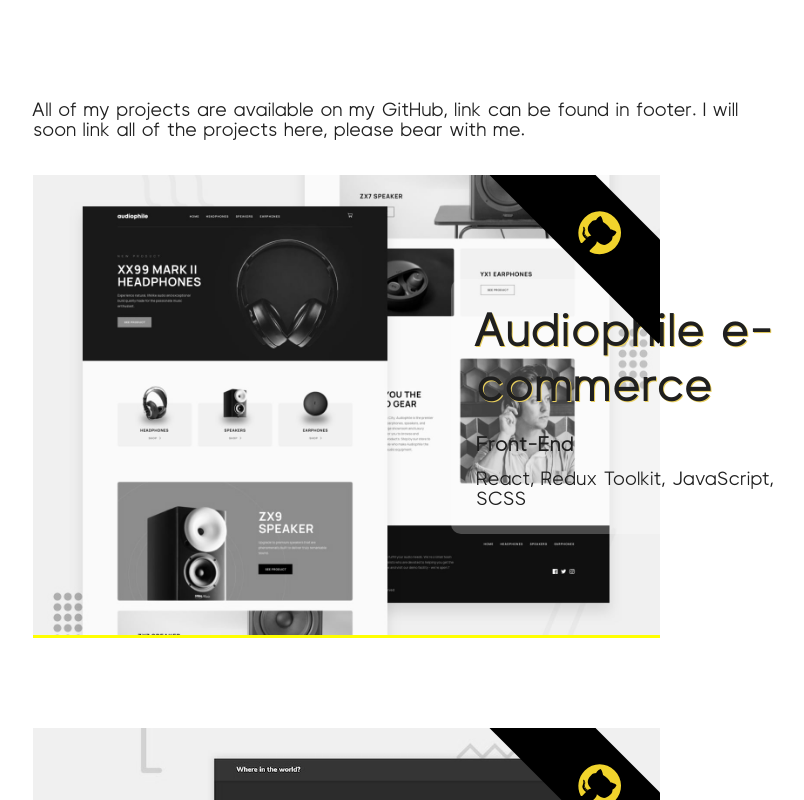
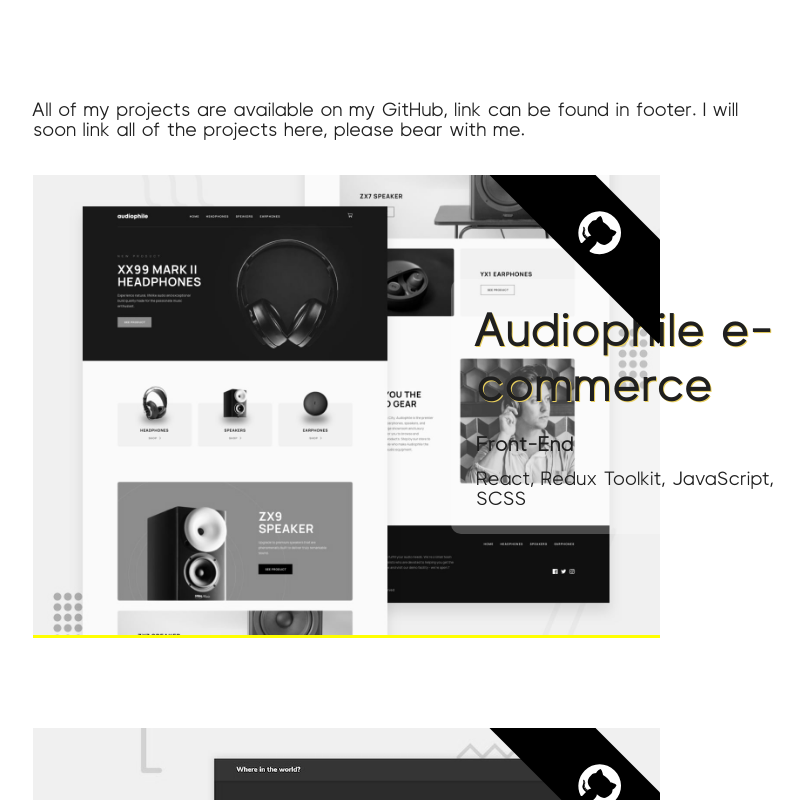
Before and after one commit to loretta-arineva/main-portfolio, a React (Create React App) app: page / in a window 1280 px wide. Shown: the part 740-1540 px from the top of the page, without its empty margins (159-963 px from the left). Built offline with nearby package versions, Linux system fonts and the light colour scheme.

Commit message:
Changed ribbon color

```diff
--- a/src/assets/scss/1-helpers/_variables.scss
+++ b/src/assets/scss/1-helpers/_variables.scss
@@ -26,6 +26,7 @@ $projectFigureBg: yellow; // light box shadow color
 $projectFigureHover: rgb(225, 110, 65); // light box shadow color
 // Ribbon
 $ribbonBg: rgb(0, 0, 0);
+$ribbonColorHover: rgb(255, 255, 255);
 
 // CONTACT
 
--- a/src/assets/scss/5-modules/_ribbon.scss
+++ b/src/assets/scss/5-modules/_ribbon.scss
@@ -10,12 +10,12 @@
         width: 240px;
         height: 75px;
         z-index: 100;
-        color: $primaryColor;
+        color: $ribbonColorHover;
         transform: rotate(45deg);
         background-color: $ribbonBg;
 
         &:hover {
-            color: royalblue;
+            color: $primaryColor;
             cursor: pointer;
         }
 
```
